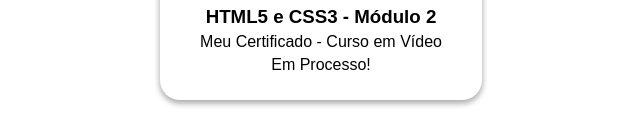
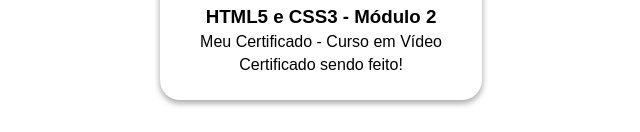
Before and after one commit to Djair235/Certficados-CursoEmVideo, a plain HTML site: page index.html in a window 1280 px wide. Shown: the part 961-1093 px from the top of the page, 319-959 px from the left. Drawn offline with Linux system fonts and the light colour scheme.

Commit message:
Update index.html

```diff
--- a/index.html
+++ b/index.html
@@ -29,7 +29,7 @@
             <h3 class="h3__subtitulo">HTML5 e CSS3 - Módulo 2</h3>
             <p>Meu Certificado - Curso em Vídeo</p>
             <!--<div id="div_a"><a href="Djair-de-Castro-Feitosa-Curso-HTML5-e-CSS3-modulo-1-de-5-40-HORAS-Certificado-Curso-em-Video.pdf" target="_blank" id="a1">link para pdf</a></div>-->
-            <p>Em Processo!</p>
+            <p>Certificado sendo feito!</p>
         </div>
     </div>
 
```
